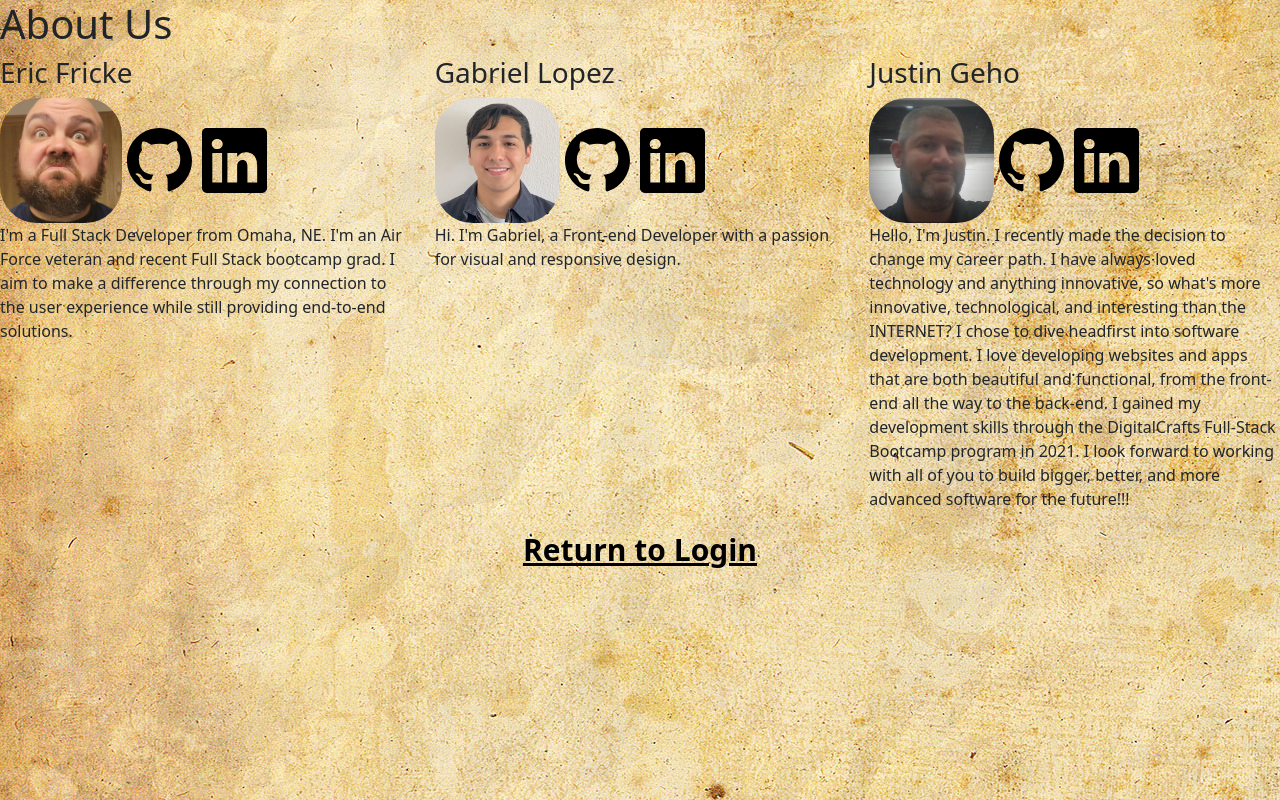
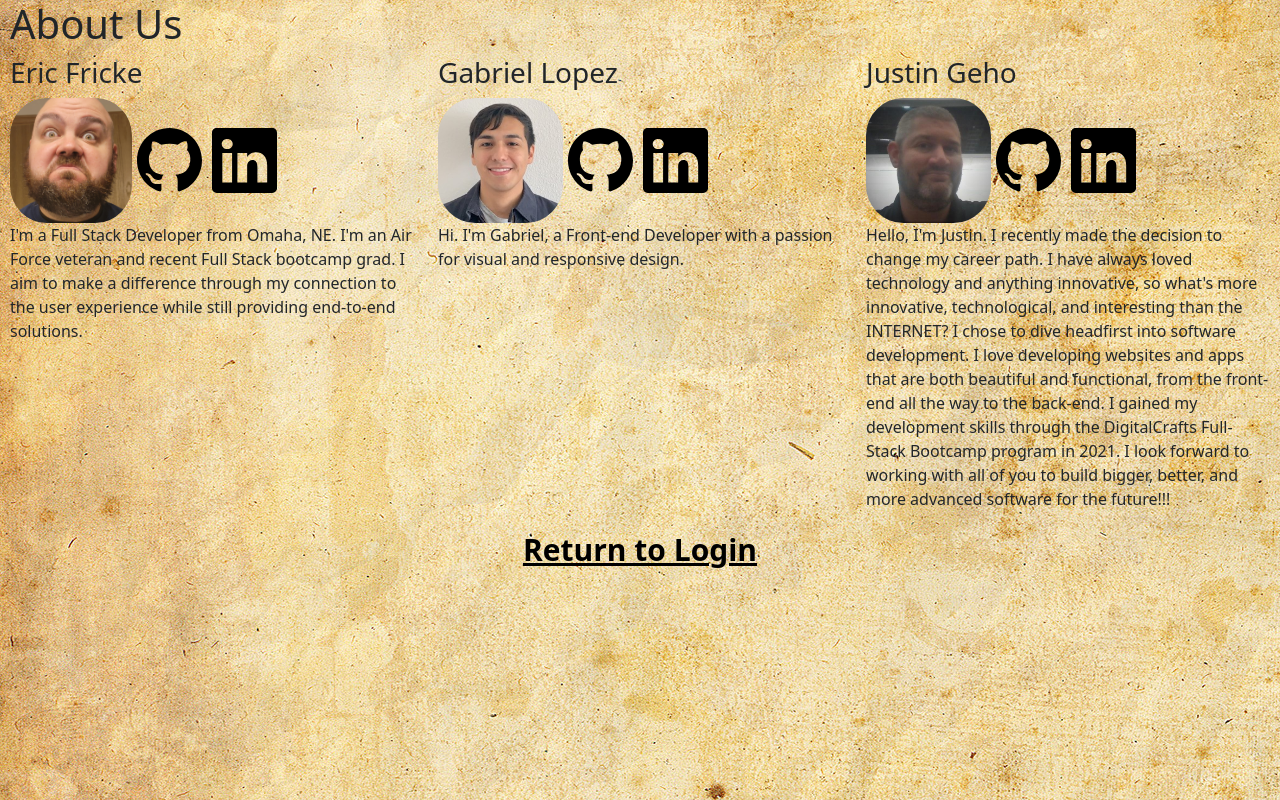
Before and after one commit to JGeho/NostalgiaTV, a React (Create React App) app: page /about in a window 1280 px wide. Built offline with nearby package versions, Linux system fonts and the light colour scheme.

Commit message:
style about us

```diff
--- a/src/App.css
+++ b/src/App.css
@@ -47,6 +47,10 @@ body,
 }
 
 /*About Us Styling*/
+#aboutUs {
+  padding-left: 10px;
+  padding-right: 10px;
+}
 .justinpic {
   height: 125px;
   width: auto;
--- a/src/components/about/About.jsx
+++ b/src/components/about/About.jsx
@@ -9,7 +9,7 @@ import { BsLinkedin } from 'react-icons/bs';
 
 export default function About() {
     return (
-      <div className="aboutUs">
+      <div id="aboutUs">
         <h1>About Us</h1>
 
         <Row>
```
